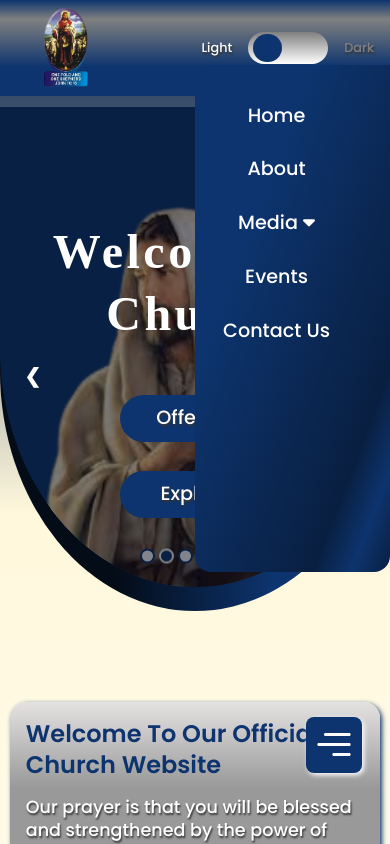
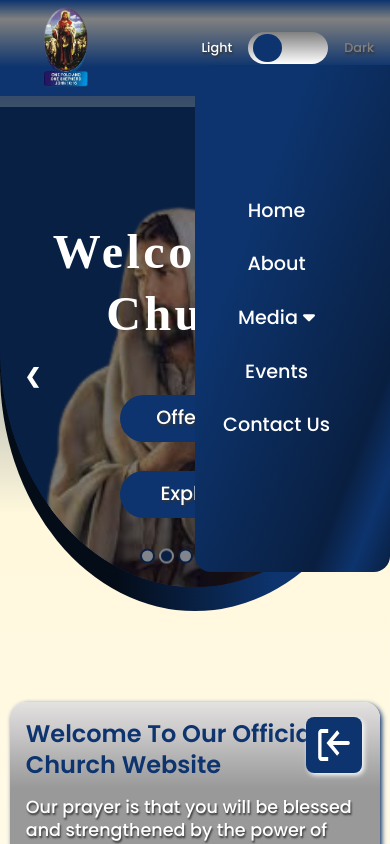
Before and after one commit to Richeez/TAC-Adealu, a React (Create React App) app: page / in a window 390 px wide. Both pictures are taken after a click on the element 334 px from the left and 745 px from the top of the page. Shown: the top 844 px of the page. Built offline with nearby package versions, Linux system fonts and the light colour scheme; a web font is replaced by a local one.

Commit message:
remove display none from nav-container

```diff
--- a/src/App.js
+++ b/src/App.js
@@ -8,7 +8,7 @@ import { darkTheme, lightTheme } from './Theme/theme';
 
 function App() {
 
-  const menu = useRef(null);
+  const [menuOpen, setMenuOpen] = useState(false);
   const home = useRef(null);
   const about = useRef(null);
   const events = useRef(null);
@@ -19,8 +19,7 @@ function App() {
 
   const menuBar = () => {
 
-    menu?.current?.classList.toggle('active')
-
+    setMenuOpen( prevMenu => !prevMenu)
   }
 
 
@@ -51,7 +50,7 @@ function App() {
               toggleMenu={menuBar}
               toggleTheme={switchMode}
               themeState={currentTheme}
-              menu={menu}
+              menu={menuOpen}
               home={home}
               about={about}
               events={events}
@@ -60,7 +59,7 @@ function App() {
 
             <MainContent
               toggleMenu={menuBar}
-              menu={menu}
+              menu={menuOpen}
               home={home}
               about={about}
               events={events}
--- a/src/Components/Contents/MainContent.jsx
+++ b/src/Components/Contents/MainContent.jsx
@@ -1,22 +1,21 @@
 import React from 'react'
 import { About, Contact, Events, Home, Subtext } from '../pages'
-import { ReactComponent as MenuBar } from '../svgs/menu.svg'
-import { ReactComponent as Close } from '../svgs/close.svg'
+import {ReactComponent as MenuBar} from '../svgs/menu.svg'
+import {ReactComponent as Close} from '../svgs/close.svg'
 import { MainContainer } from './mainContentStyled'
 
-const MainContent = ({ toggleMenu, menu, home, about, events, contact }) => {
+const MainContent = ({toggleMenu, menu, home, about, events, contact}) => {
   return (
-    <MainContainer>
-      <div onClick={toggleMenu} className="MenuBar">
-        {/* {console.log('as menu class', menu?.current?.classList === 'nav')} */}
-        {menu?.current?.classList === 'active' ? <Close className='menu active' /> : <MenuBar className='menu active' />}
-      </div>
-      <Home home={home} />
-      <Subtext />
-      <About about={about} />
-      <Events events={events} />
-      <Contact contact={contact} />
-    </MainContainer>
+<MainContainer>
+  <div onClick={toggleMenu} className="MenuBar">
+    {menu ? <Close className='menu active'/> : <MenuBar className='menu active'/>}
+  </div>
+     <Home home={home}/>
+     <Subtext/>
+     <About about={about}/>
+     <Events events={events}/>
+     <Contact contact={contact}/>
+ </MainContainer>
   )
 }
 
--- a/src/Components/Header/NavBar.jsx
+++ b/src/Components/Header/NavBar.jsx
@@ -1,7 +1,7 @@
 import { FontAwesomeIcon } from '@fortawesome/react-fontawesome'
 import React from 'react'
 import { Label, Slider, Switch, SwitcherCont } from '../switch/switchStyled'
-import { Header, StyledNav, UL, NavCont, Brand, Logo} from './navBarStyled'
+import { Header, Brand, Logo} from './navBarStyled'
 
 
 function NavBar({scrollToPage, menu, toggleTheme, themeState, toggleMenu, home, about, events, contact}) {
@@ -10,18 +10,18 @@ function NavBar({scrollToPage, menu, toggleTheme, themeState, toggleMenu, home,
       <Brand>
       <Logo src='./images/logo-2.png' alt='brand logo'/>
       </Brand>
-        <NavCont ref={menu} className='nav' >
-          <StyledNav>
-            <UL>
+        <div  className={`nav-container ${menu ? 'active' : ''}`} >
+          <nav>
+            <ul>
                 <li  onClick={()=>scrollToPage(home)} > <span>Home</span> </li>
                 <li  onClick={()=>scrollToPage(about)} ><span>About</span> </li>
                 <li> <span> Media <FontAwesomeIcon icon={['fa','caret-down']}/></span></li>
                 <li  onClick={()=>scrollToPage(events)} ><span>Events</span> </li>
                 {/* <li><a href='#donate'>Give</a></li> */}
                 <li  onClick={()=>scrollToPage(contact)} ><span>Contact Us</span> </li>
-            </UL>
-        </StyledNav>
-        </NavCont>
+            </ul>
+        </nav>
+        </div>
         <SwitcherCont>
         <p className={`${themeState === 'light' ? 'show': 'dim'}`}>Light</p>
         <Label>
--- a/src/Components/Header/navBarStyled.js
+++ b/src/Components/Header/navBarStyled.js
@@ -19,33 +19,7 @@ background:var(--linear-g02);
 }
 
 
-
-
-
-
-
-`;
-export const Logo = styled.img`
-width: 100%;
-height: 100%;
-object-fit: contain;
-
-`;
-
-export const Brand = styled.div`
-width: 100px;
-height: 90px;
-position: relative;
-margin-right: auto;
-
-
-@media screen and (max-width:40rem){
-margin-right: auto;
-}
-
-
-`;
-export const NavCont = styled.div`
+.nav-container{
 display: flex;
 width: 100%;
 max-width: 100%;
@@ -53,9 +27,9 @@ align-items: center;
 justify-content: center;
 gap: 5rem;
 padding-right: 2rem;
+position: relative;
 
 @media screen and (max-width:57rem){
-  /* display: none; */
   width: 50%;
   top: 68%;
   position: absolute;
@@ -63,7 +37,7 @@ padding-right: 2rem;
   flex-direction: column;
   min-height: 60vh;
   right: 0;
-  transform: translateX(100%);
+  // transform: translateX(100%);
       opacity: 0;
       transition: var(--transition);
     background: var(--linear-g01);
@@ -72,7 +46,7 @@ padding-right: 2rem;
 
 }
 @media screen and (max-width:40rem){
-  display: none;
+  // display: none;
   flex-direction: column;
   align-items: center;
 border-radius: 1rem;
@@ -80,8 +54,8 @@ padding-top: 2rem;
 border-top-right-radius: 0;
   min-height: 60vh;
   position: absolute;
-  transform: translateX(100%);
-      opacity: 0;
+  // transform: translateX(100%);
+      // opacity: 0;
       transition: var(--transition);
 
   right: 0;
@@ -90,10 +64,7 @@ border-top-right-radius: 0;
 
 }
 
-
-`;
-
-export const StyledNav = styled.nav`
+nav{
 display: flex;
 width: 100%;
 height: max-content;
@@ -103,9 +74,7 @@ height: max-content;
 }
 
 
-
-`;
-export const UL = styled.ul`
+ul{
 display: flex;
 align-items: flex-end;
 justify-content: space-between;
@@ -197,4 +166,34 @@ color: inherit;
 }
 
 
+}
+
+}
+
+
+}
+
+
+
+
 `;
+export const Logo = styled.img`
+width: 100%;
+height: 100%;
+object-fit: contain;
+
+`;
+
+export const Brand = styled.div`
+width: 100px;
+height: 90px;
+position: relative;
+margin-right: auto;
+
+
+@media screen and (max-width:40rem){
+margin-right: auto;
+}
+
+
+`;
--- a/src/Styles/GlobalStyles.js
+++ b/src/Styles/GlobalStyles.js
@@ -188,7 +188,7 @@ section{
 
 
 .active{
-    display: block;
+    /* display: block; */
 
   animation: scaleAnim 1s forwards ease-out;
 
@@ -202,6 +202,7 @@ section{
     100%{
         transform: translateX(0);
         opacity: 1;
+
     }
 
   }
```
